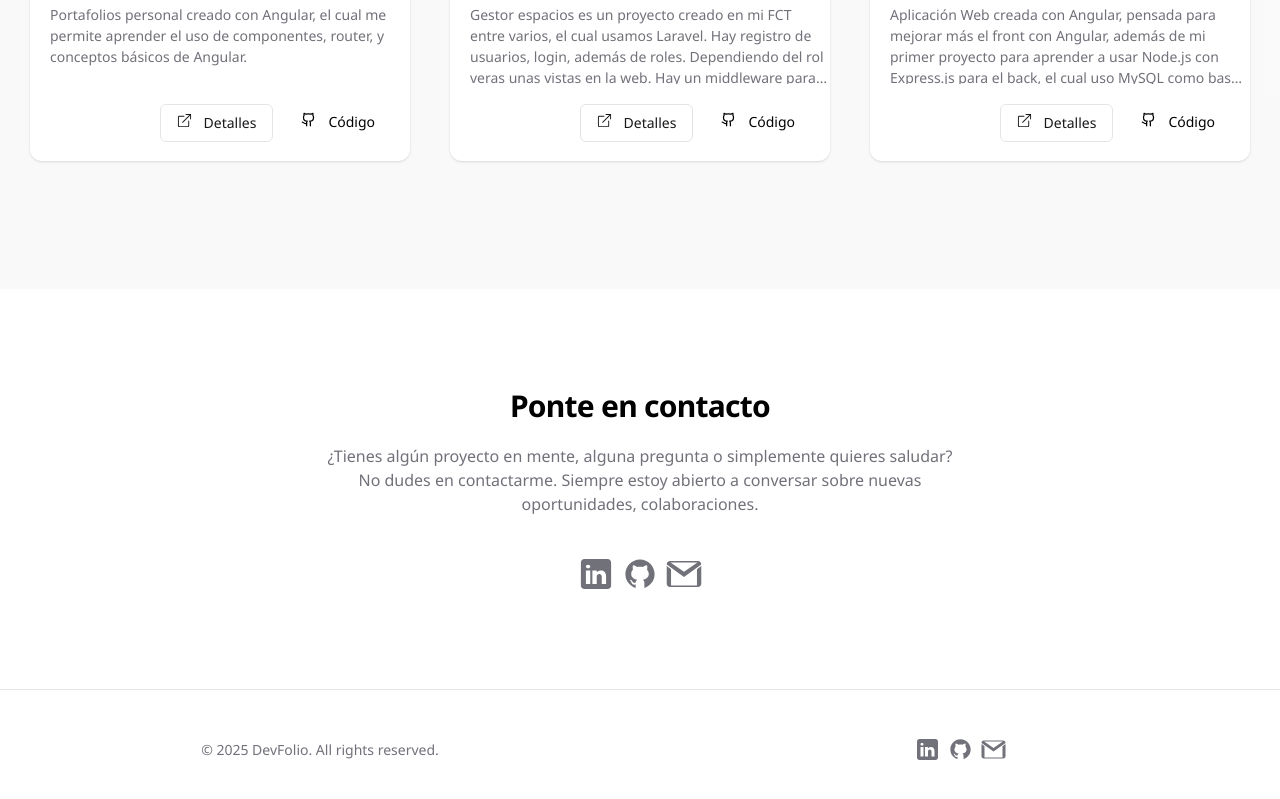
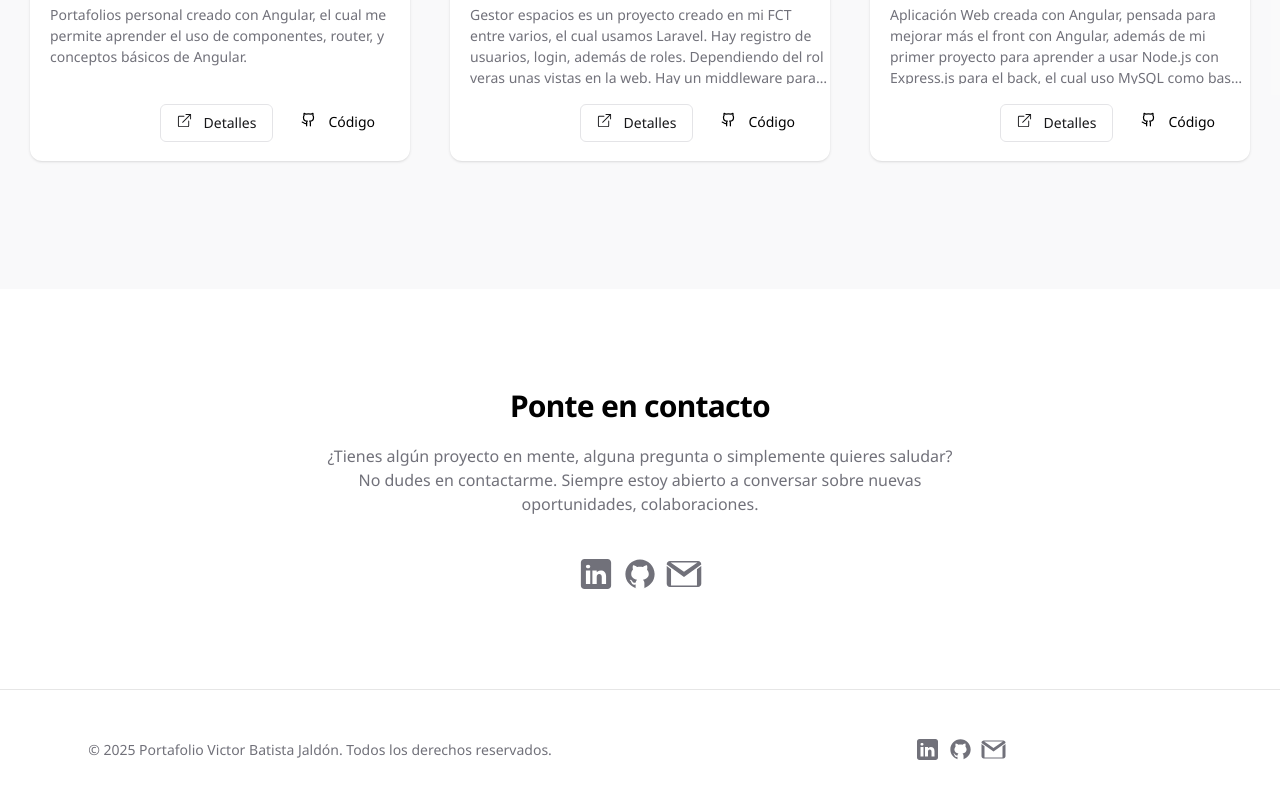
Before and after one commit to vicroix/portafolio-angular, an Angular app: page / in a window 1280 px wide. Shown: the part 1684-2483 px from the top of the page. Built offline with nearby package versions, Linux system fonts and the light colour scheme.

Commit message:
Cambio nombre en footer de web

```diff
--- a/src/app/footer/footer.component.html
+++ b/src/app/footer/footer.component.html
@@ -1,7 +1,7 @@
 <div class="w-full contenedor flex justify-center items-center">
   <div class="flex justify-center items-center w-[50%]">
     <p class="mb-2 frase-footer text-center">
-      © 2025 DevFolio. All rights reserved.
+      © 2025 Portafolio Victor Batista Jaldón. Todos los derechos reservados.
     </p>
   </div>
   <div class="flex justify-center items-center w-[50%]">
```
